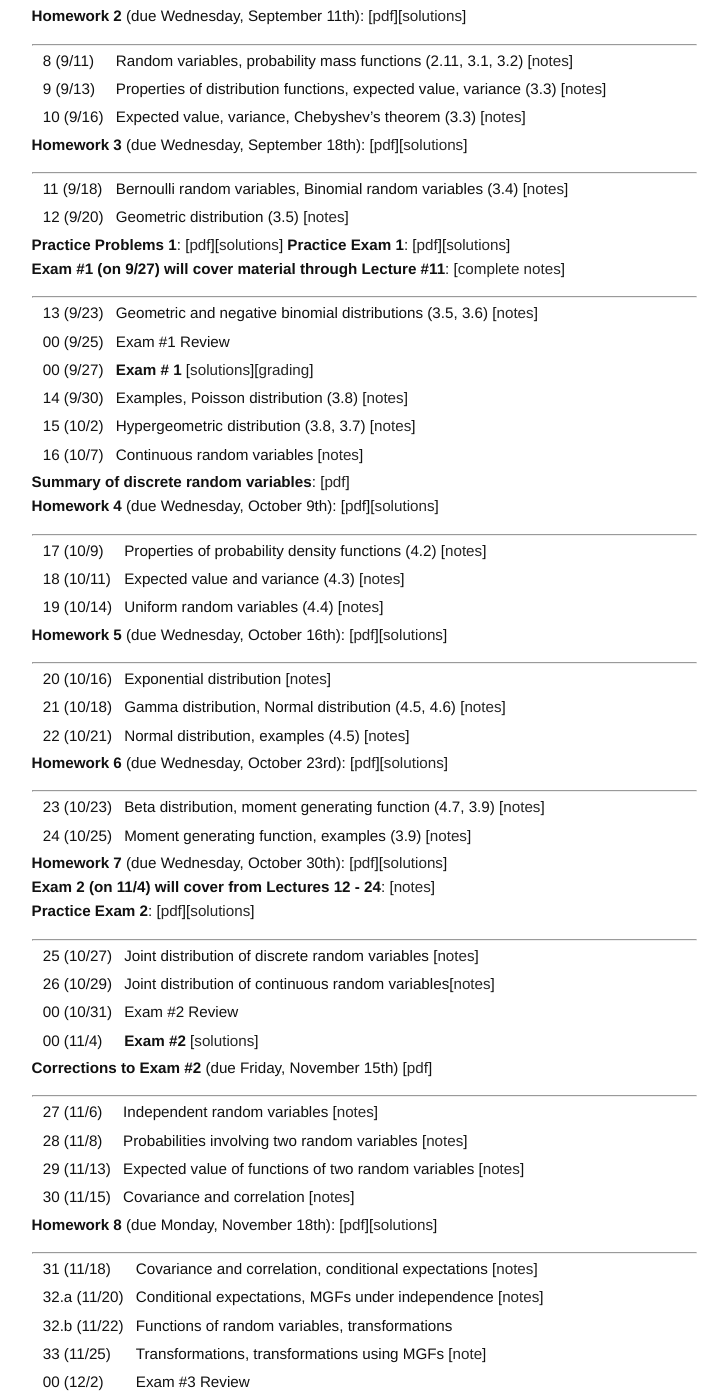
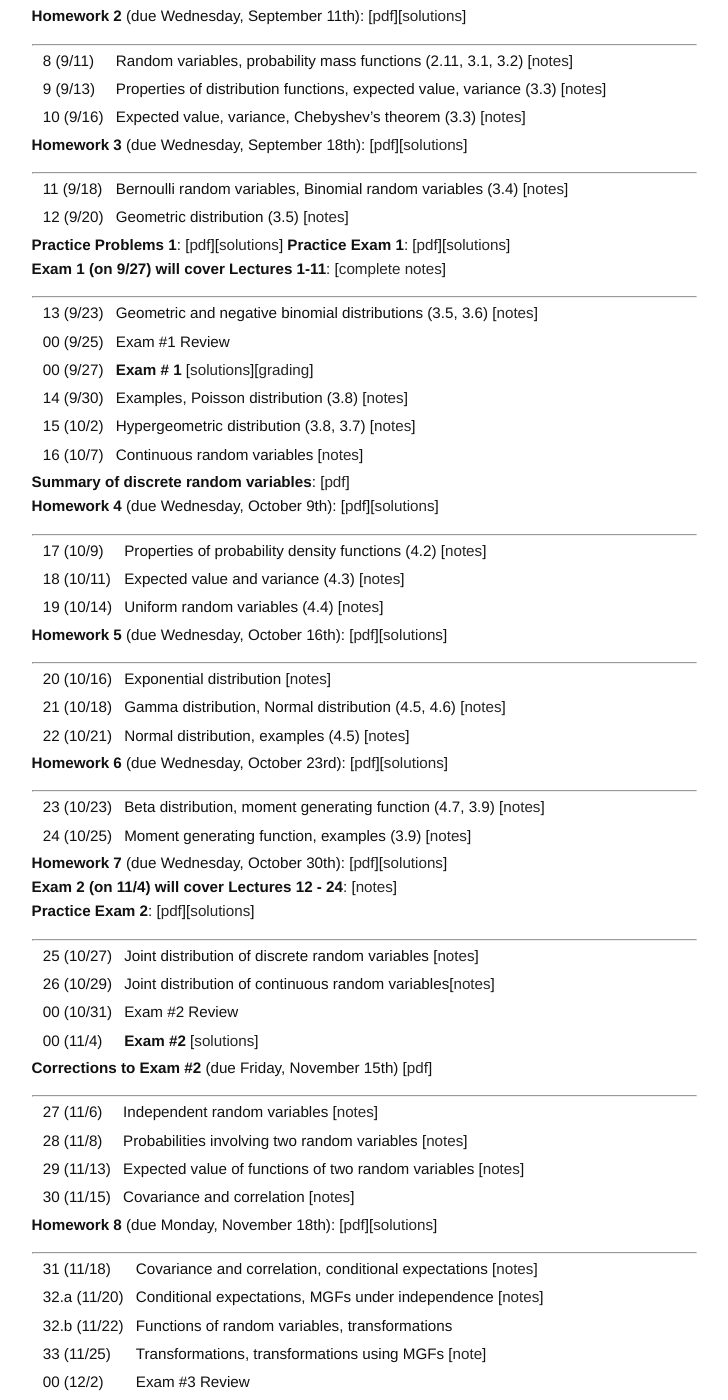
Before and after one commit to ajmolstad/ajmolstad.github.io, a Jekyll site: the page built from F19_STA4321.md, in a window 1280 px wide and 1400 px high, scrolled down 530 px. Shown: the whole window, without its empty margins (276-1004 px from the left). Built offline with Jekyll 4.4.1, drawn with Linux system fonts in a browser that asks for light colours; some of the changed text lies outside the part shown.

Commit message:
Update F19_STA4321.md

```diff
--- a/F19_STA4321.md
+++ b/F19_STA4321.md
@@ -46,7 +46,7 @@ Note that you must be logged into your UFL eLearning account to access course no
 
 **Practice Problems 1**: [[pdf](/docs/STA4321_F19_Exam1PracticeProblems.pdf)][[solutions](https://ufl.instructure.com/courses/382258/files/45581242/download?wrap=1)]
 **Practice Exam 1**: [[pdf](https://ufl.instructure.com/courses/382258/files/45578287/download?wrap=1)][[solutions](https://ufl.instructure.com/courses/382258/files/45578290/download?wrap=1)]
-**Exam \#1 (on 9/27) will cover material through Lecture \#11**: [[complete notes](https://ufl.instructure.com/courses/382258/files/45535361/download?wrap=1)]
+**Exam 1 (on 9/27) will cover Lectures 1-11**: [[complete notes](https://ufl.instructure.com/courses/382258/files/45535361/download?wrap=1)]
 
 ---------------
 
@@ -82,7 +82,7 @@ Note that you must be logged into your UFL eLearning account to access course no
 || 24 (10/25)  || Moment generating function, examples (3.9) [[notes](https://ufl.instructure.com/courses/382258/files/46223779/download?wrap=1)]||
 
 **Homework 7** (due Wednesday, October 30th): [[pdf](/docs/STA4321_F19_Homework7.pdf)][[solutions](https://ufl.instructure.com/courses/382258/files/46326412/download?wrap=1)]
-**Exam 2 (on 11/4) will cover from Lectures 12 - 24**: [[notes](https://ufl.instructure.com/courses/382258/files/46326974/download?wrap=1)]
+**Exam 2 (on 11/4) will cover Lectures 12 - 24**: [[notes](https://ufl.instructure.com/courses/382258/files/46326974/download?wrap=1)]
 **Practice Exam 2**: [[pdf](https://ufl.instructure.com/courses/382258/files/46170644/download?wrap=1)][[solutions](https://ufl.instructure.com/courses/382258/files/46327002/download?wrap=1)]
 
 ---------------
@@ -115,6 +115,6 @@ Note that you must be logged into your UFL eLearning account to access course no
 
 **Homework 9** (due Monday, November 25th): [[pdf](/docs/STA4321_F19_Homework9.pdf)]  [[solutions](https://ufl.instructure.com/courses/382258/files/46845938/download?wrap=1)]
 **Practice Exam 3**: [[pdf](https://ufl.instructure.com/courses/382258/files/46773611/download?wrap=1)][[solutions](https://ufl.instructure.com/courses/382258/files/46899449/download?wrap=1)]
-**Exam 3**: [[notes](https://ufl.instructure.com/courses/382258/files/46890006/download?wrap=1)]
+**Exam 3 (on 12/4) will cover Lectures 24 - 33**: [[notes](https://ufl.instructure.com/courses/382258/files/46890006/download?wrap=1)]
 
 ---------------
```
